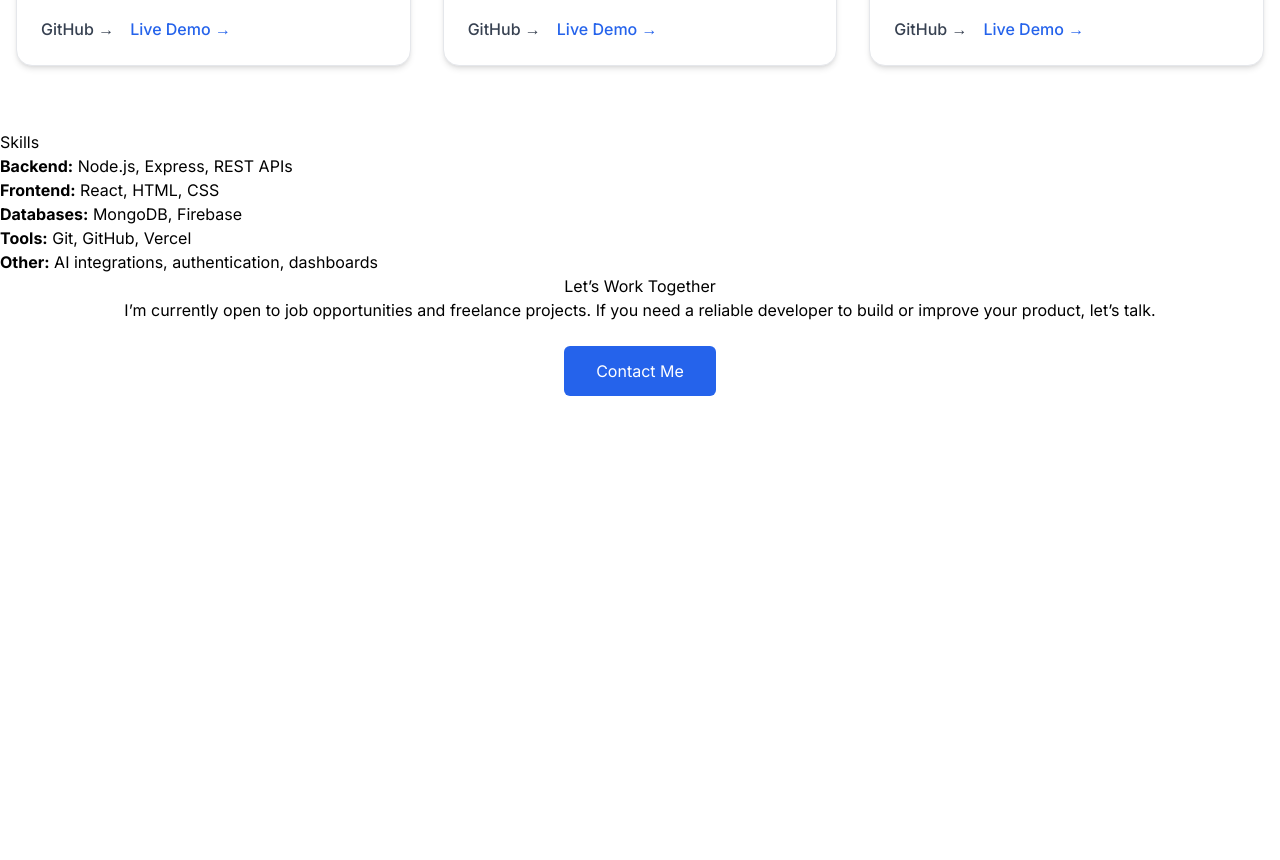
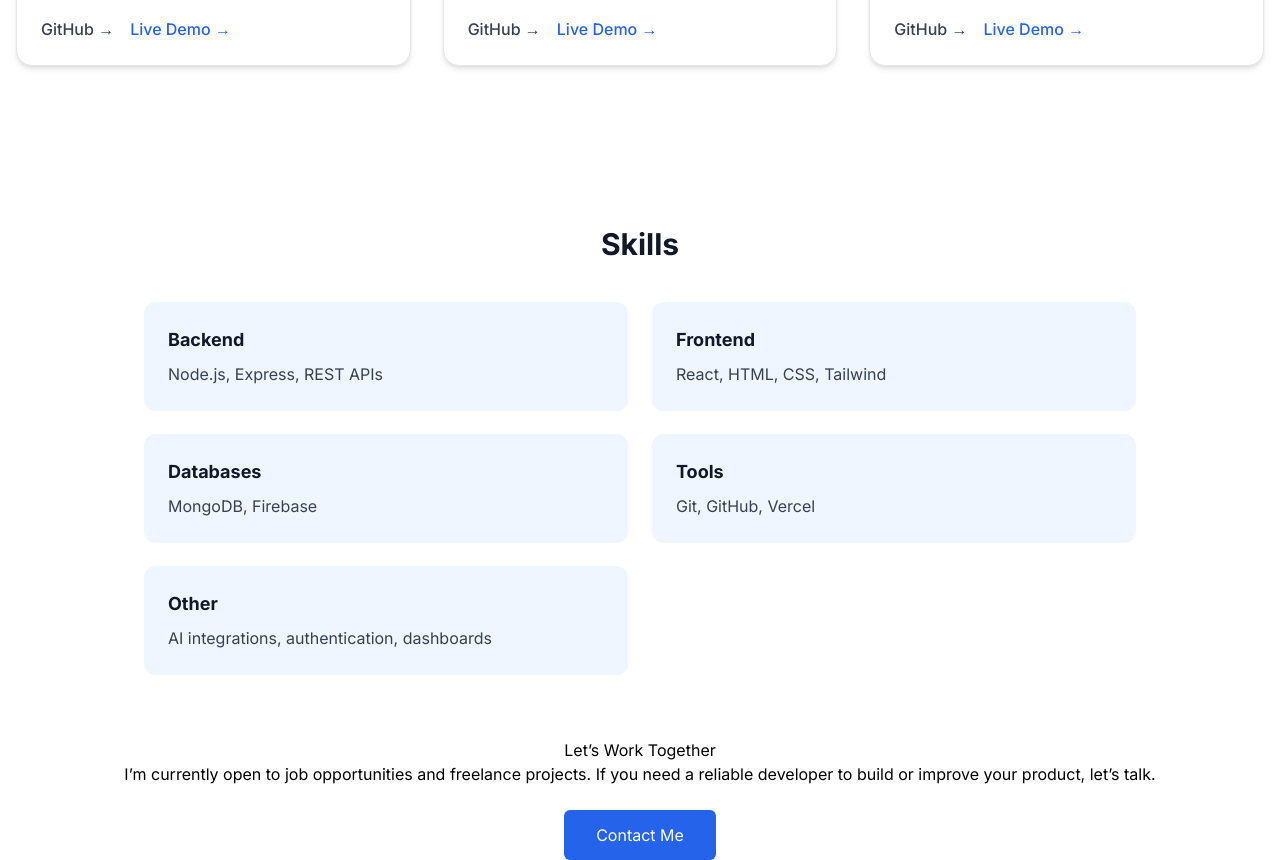
Before and after one commit to Rabbi111-cloud/PORTFOLIO-WEBSITE, a React (Vite) app: page / in a window 1280 px wide. Shown: the part 1380-2240 px from the top of the page. Before the commit the page ends 1776 px from the top, so only its background shows below. Built offline with nearby package versions, Linux system fonts and the light colour scheme.

Commit message:
Update Skills.jsx

```diff
--- a/src/components/Skills.jsx
+++ b/src/components/Skills.jsx
@@ -1,14 +1,24 @@
 export default function Skills() {
+  const skills = [
+    { category: "Backend", items: "Node.js, Express, REST APIs" },
+    { category: "Frontend", items: "React, HTML, CSS, Tailwind" },
+    { category: "Databases", items: "MongoDB, Firebase" },
+    { category: "Tools", items: "Git, GitHub, Vercel" },
+    { category: "Other", items: "AI integrations, authentication, dashboards" }
+  ];
+
   return (
-    <section>
-      <h2>Skills</h2>
-      <ul>
-        <li><strong>Backend:</strong> Node.js, Express, REST APIs</li>
-        <li><strong>Frontend:</strong> React, HTML, CSS</li>
-        <li><strong>Databases:</strong> MongoDB, Firebase</li>
-        <li><strong>Tools:</strong> Git, GitHub, Vercel</li>
-        <li><strong>Other:</strong> AI integrations, authentication, dashboards</li>
-      </ul>
+    <section id="skills" className="pt-24 pb-16 max-w-5xl mx-auto px-4">
+      <h2 className="text-3xl font-bold text-center text-gray-900">Skills</h2>
+
+      <div className="mt-10 grid gap-6 md:grid-cols-2">
+        {skills.map((skill, idx) => (
+          <div key={idx} className="bg-blue-50 p-6 rounded-xl shadow-sm hover:shadow-md transition">
+            <h3 className="text-lg font-semibold text-gray-900">{skill.category}</h3>
+            <p className="text-gray-700 mt-2">{skill.items}</p>
+          </div>
+        ))}
+      </div>
     </section>
   );
 }
```
